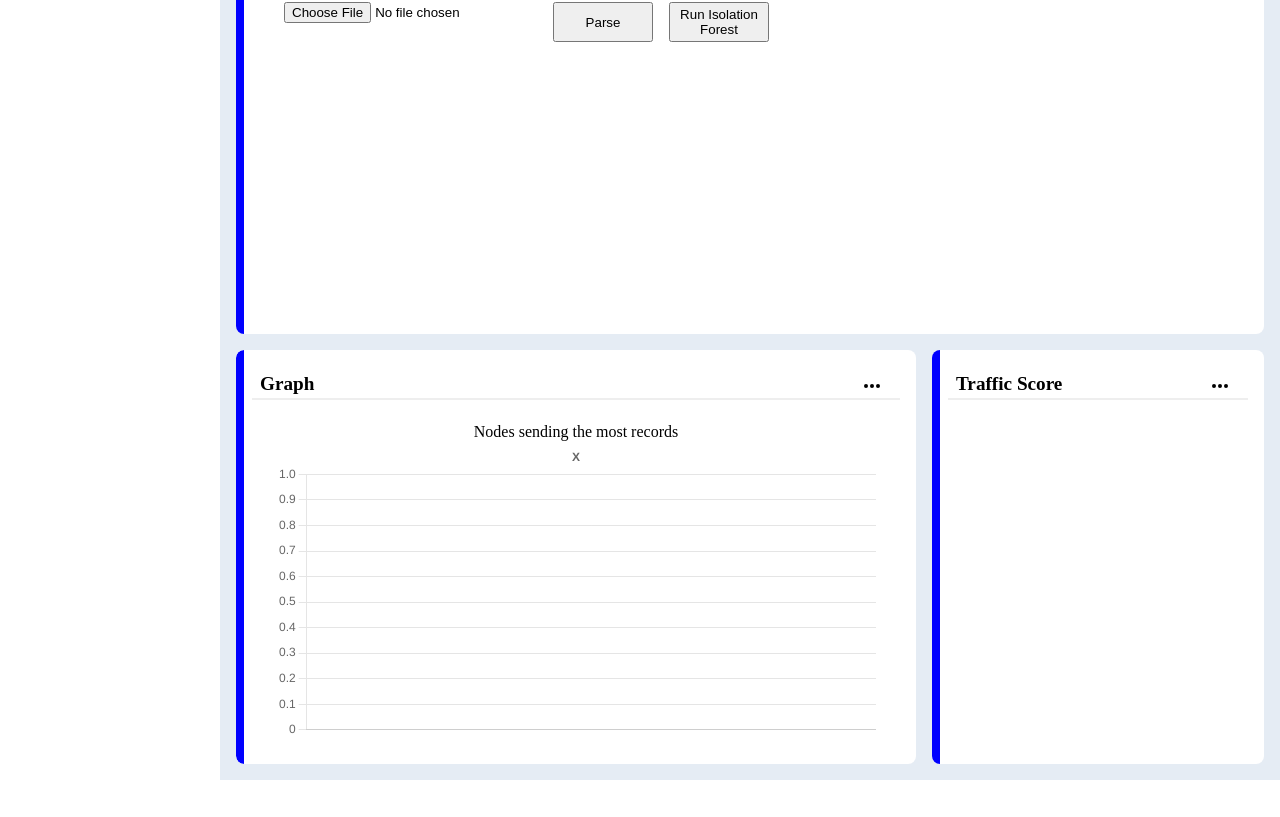
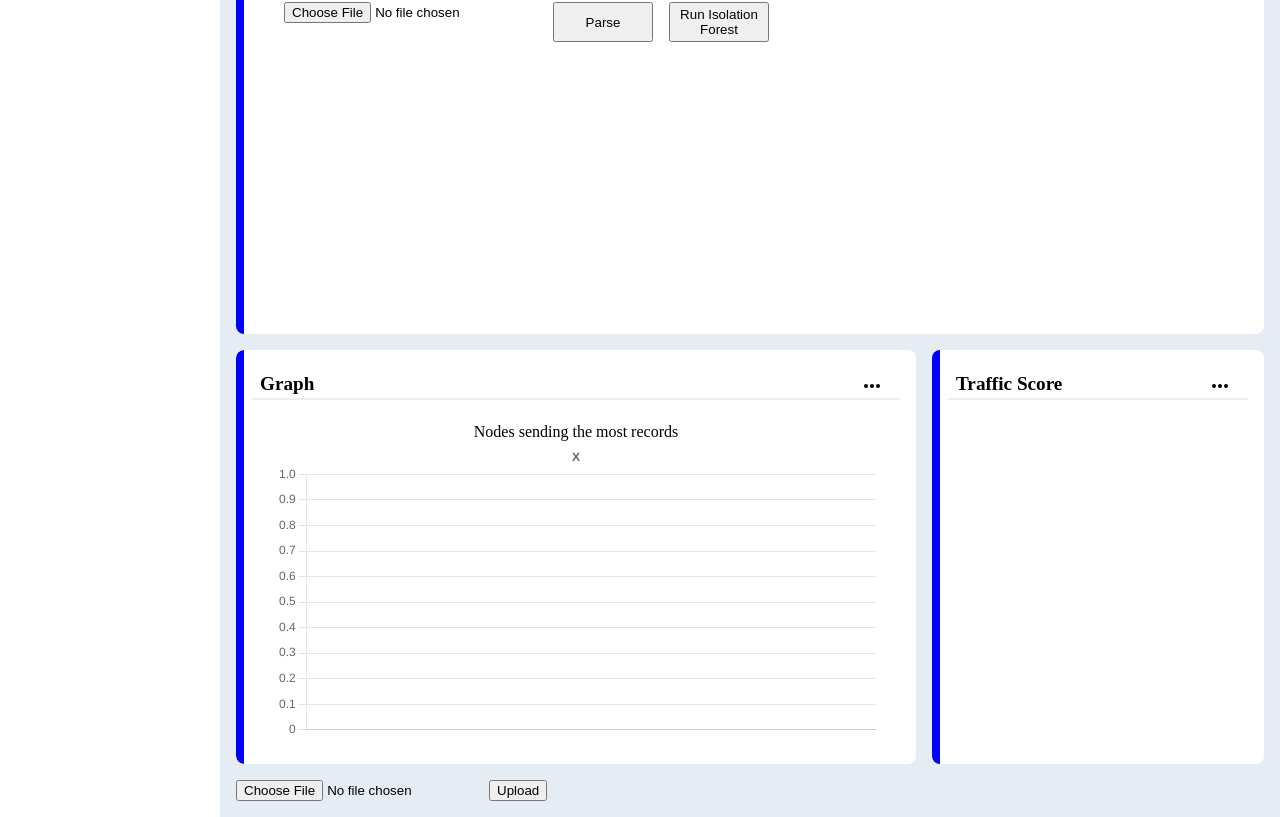
Before and after one commit to hreid1/COMP3000-LoRaWAN, a React (Vite) app in the folder sourcecode/my-app/: page /dashboard in a window 1280 px wide. Shown: the part 398-1215 px from the top of the page. Before the commit the page ends 1178 px from the top, so only its background shows below. Built offline with nearby package versions, Linux system fonts and the light colour scheme.

Commit message:
added working file upload to main app

```diff
--- /dev/null
+++ b/sourcecode/my-app/src/components/FileUploader.jsx
@@ -0,0 +1,49 @@
+import { useState } from "react"
+import axios from "axios";
+
+const FileUpload = () => {
+    const [file, setFile] = useState(null)
+
+    const onFileChange = (event) => {
+        setFile(event.target.files[0]);
+    };
+
+    const onFileUpload = () => {
+        const formData = new FormData();
+        formData.append(
+            "myFile",
+            file,
+            file.name
+        );
+        console.log(file)
+        axios.post("http://localhost:8000/lorawan/test/", formData)
+    };
+
+    const fileData = () => {
+        if (file) {
+            return(
+                <div>
+                    <h2>File Details</h2>
+                    <p>File Name: {file.name}</p>
+                    <p>File Type: {file.type}</p>
+                </div>
+            )
+        } else {
+            return(
+                <div>
+
+                </div>
+            )
+        }
+    }
+
+    return (
+        <div>
+            <input type="file" onChange={onFileChange} />
+            <button onClick={onFileUpload}>Upload</button>
+            {fileData()}
+        </div>
+    )
+}
+
+export default FileUpload
--- a/sourcecode/my-app/src/pages/Dashboard/Dashboard.jsx
+++ b/sourcecode/my-app/src/pages/Dashboard/Dashboard.jsx
@@ -7,6 +7,7 @@ import SideNavbar from '../../components/Navbar/SideNavbar'
 import Navbar from '../../components/Navbar/Navbar'
 import Dots from '../../assets/dots.svg'
 import useNetworkTraffic from '../../hooks/useNetworkTraffic'
+import FileUpload from '../../components/FileUploader'
 import UploadFile from '../../hooks/test'
 import Chart from 'chart.js/auto'
 import { CategoryScale } from 'chart.js/auto'
@@ -84,6 +85,16 @@ const Announcements = ({ data }) => {
         )}
       </div>
     </div>
+  )
+}
+
+const NetworkTraffic2 = ({}) => {
+  return(
+    <>
+      <div>
+        <FileUpload />
+      </div>
+    </>
   )
 }
 
@@ -271,6 +282,7 @@ const MainDashContent = (props) => {
         handleParse={networkTraffic.handleParse}
         model={networkTraffic.model}
       />
+      <NetworkTraffic2/>
       <TrafficScore data={networkTraffic.data2}/>
       <Graph data={networkTraffic.data}/>
     </div>
```
